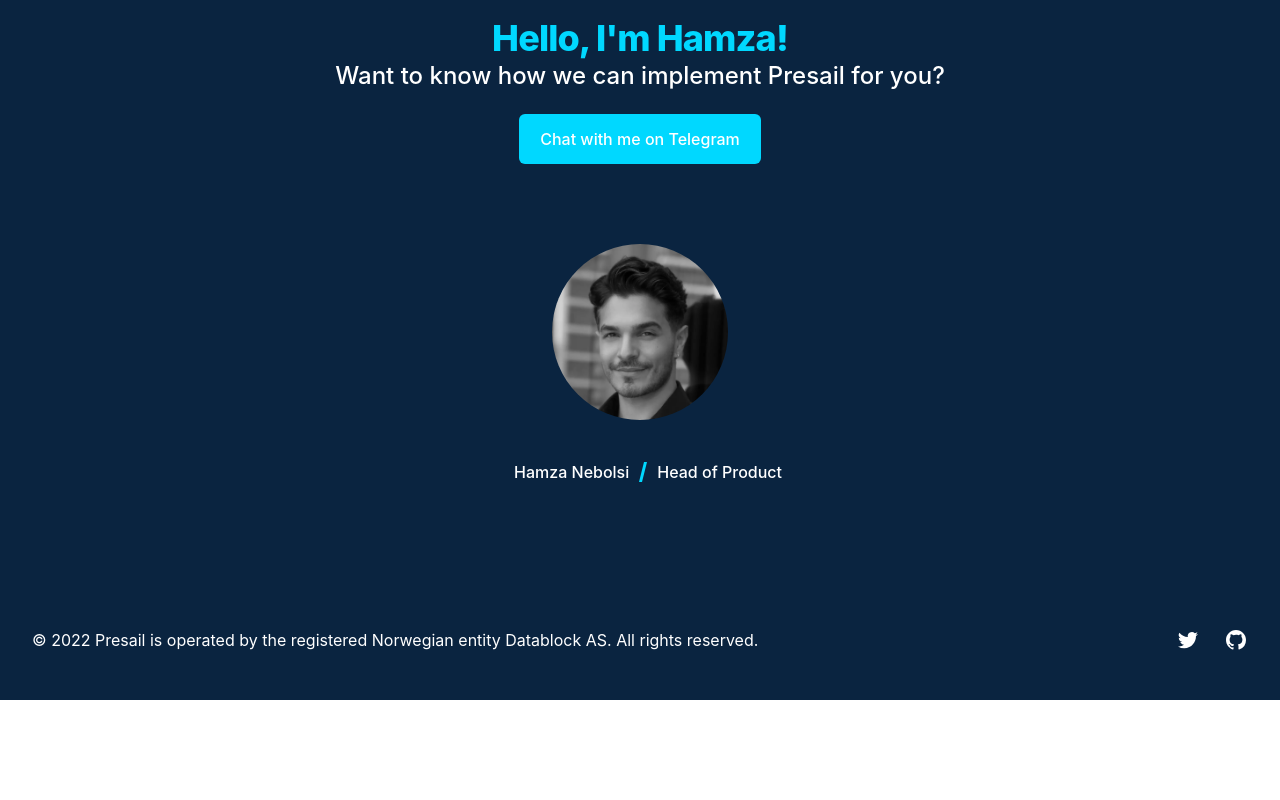
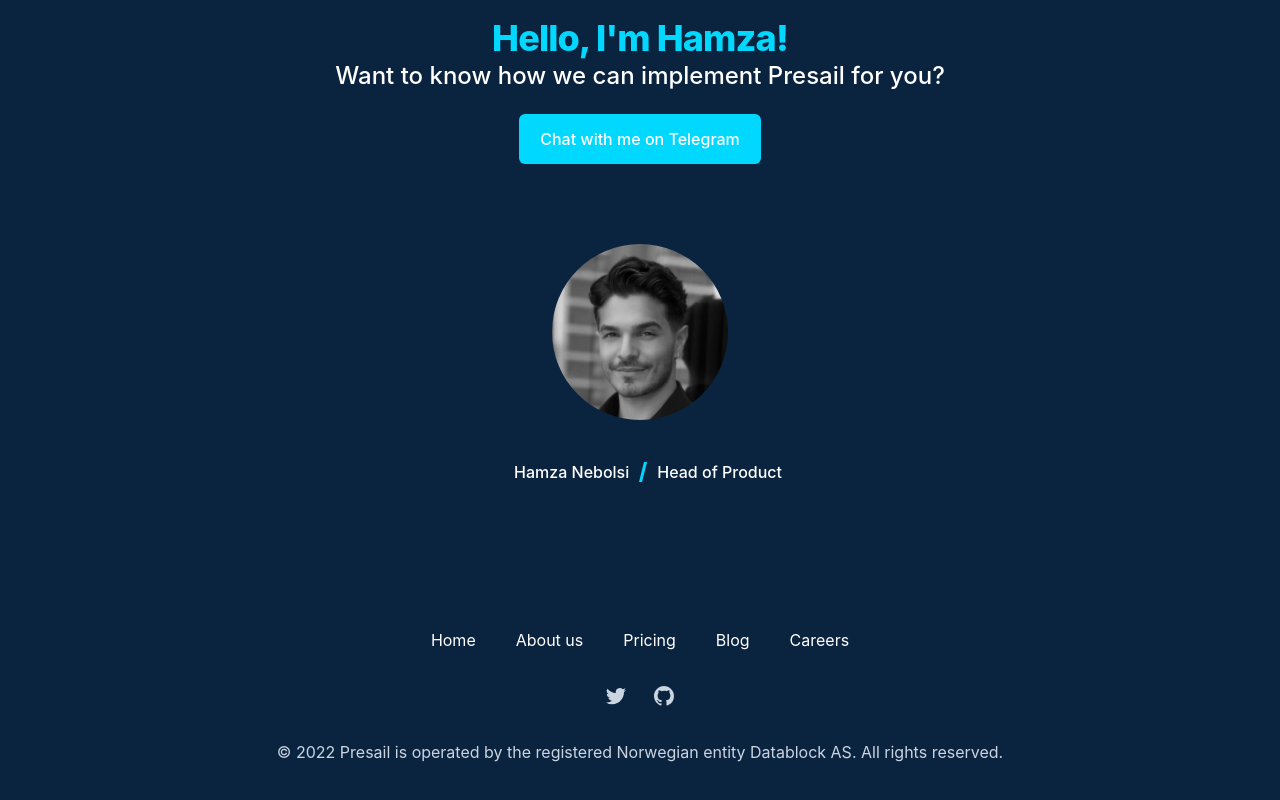
Before and after one commit to datablock-ai/presail-website, a Next.js app: page / in a window 1280 px wide. Shown: the part 3248-4048 px from the top of the page. Before the commit the page ends 3948 px from the top, so only its background shows below. Built offline with nearby package versions, Linux system fonts and the light colour scheme.

Commit message:
Update footer

```diff
--- a/components/Footer.js
+++ b/components/Footer.js
@@ -1,5 +1,14 @@
-/* This example requires Tailwind CSS v2.0+ */
-const navigation = [
+import Link from 'next/link'
+
+const navigation = {
+  main: [
+    { name: 'Home', href: '/' },
+    { name: 'About us', href: '/about' },
+    { name: 'Pricing', href: '/pricing' },
+    { name: 'Blog', href: 'https://blog.presail.com' },
+    { name: 'Careers', href: 'https://presail.recruitee.com/' }
+  ],
+  social: [
     {
       name: 'Twitter',
       href: 'https://twitter.com/presailcom',
@@ -22,23 +31,33 @@
         </svg>
       ),
     },
-]
+  ],
+}
 
 export default function Footer() {
   return (
     <footer className="bg-background">
-      <div className="max-w-7xl mx-auto py-12 px-4 sm:px-6 md:flex md:items-center md:justify-between lg:px-8">
-        <div className="flex justify-center space-x-6 md:order-2">
-          {navigation.map((item) => (
-            <a key={item.name} href={item.href} className="text-white hover:text-slate-300">
+      <div className="max-w-7xl mx-auto py-12 px-4 overflow-hidden sm:px-6 lg:px-8">
+        <nav className="-mx-5 -my-2 flex flex-wrap justify-center" aria-label="Footer">
+          {navigation.main.map((item) => (
+            <div key={item.name} className="px-5 py-2">
+              <Link href={item.href}>
+              <a className="text-base text-white hover:text-slate-300">
+                {item.name}
+              </a>
+              </Link>
+            </div>
+          ))}
+        </nav>
+        <div className="mt-8 flex justify-center space-x-6">
+          {navigation.social.map((item) => (
+            <a key={item.name} href={item.href} className="text-slate-300 hover:text-gray-500">
               <span className="sr-only">{item.name}</span>
               <item.icon className="h-6 w-6" aria-hidden="true" />
             </a>
           ))}
         </div>
-        <div className="mt-8 md:mt-0 md:order-1">
-          <p className="text-center text-base text-white">&copy; 2022 Presail is operated by the registered Norwegian entity Datablock AS. All rights reserved.</p>
-        </div>
+        <p className="mt-8 text-center text-base text-slate-300">&copy; 2022 Presail is operated by the registered Norwegian entity Datablock AS. All rights reserved.</p>
       </div>
     </footer>
   )
```
Lines whose indentation alone changed are shown as unchanged.
